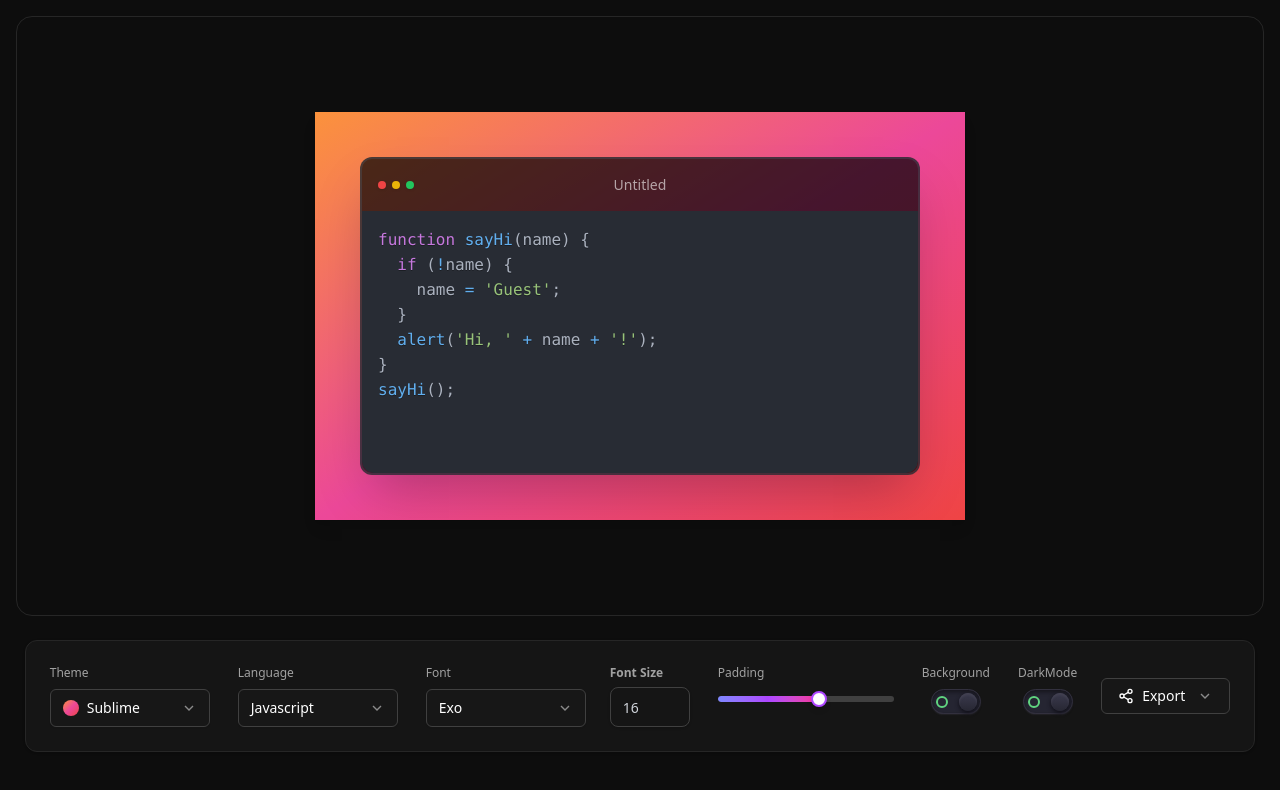
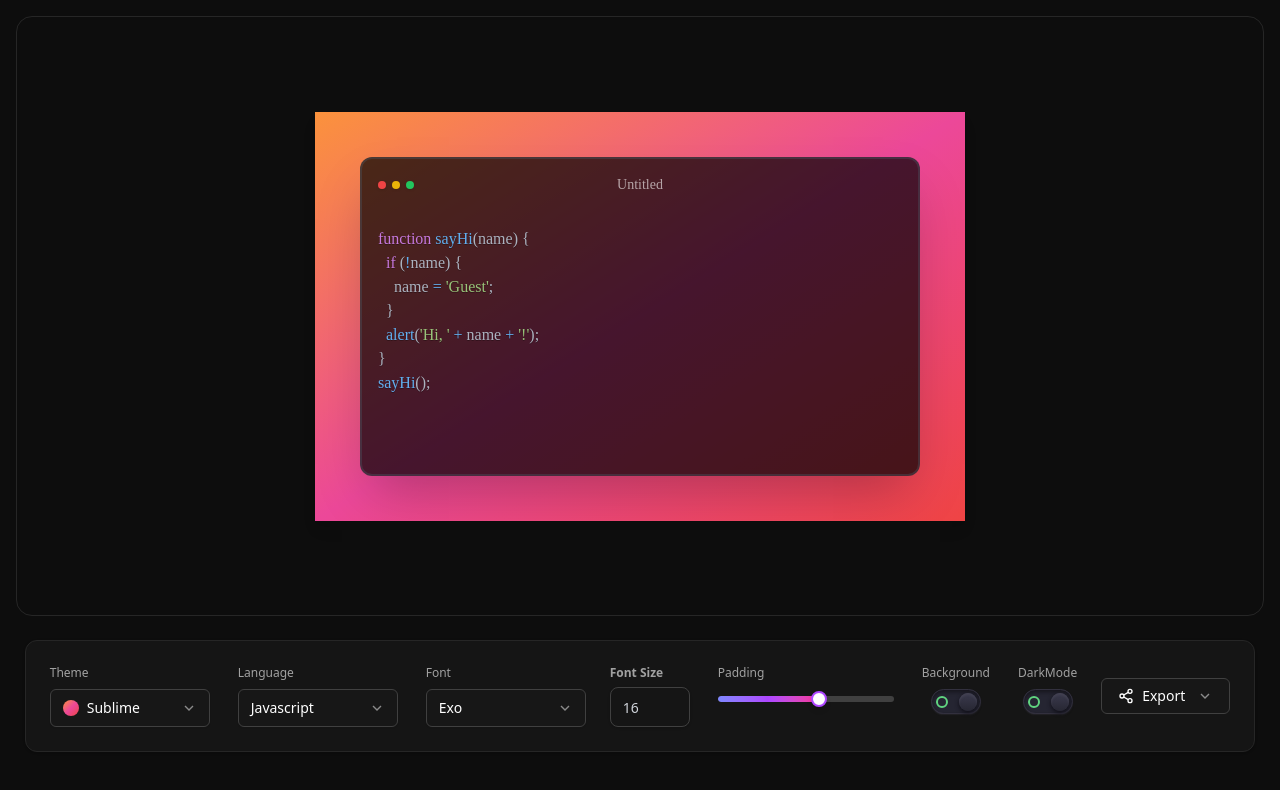
Before and after one commit to Nitesh47kumars/Snippix, a React (Vite) app: page / in a window 1280 px wide. Shown: the top 790 px of the page. Built offline with nearby package versions, Linux system fonts and the light colour scheme; a web font is replaced by a local one.

Commit message:
Fix: Background Transparancy working on Fonts

```diff
--- a/src/Components/SnippetCode.jsx
+++ b/src/Components/SnippetCode.jsx
@@ -2,7 +2,7 @@ import { useContext, useEffect, useRef, useState } from "react";
 import { MyContext } from "../MyContext";
 import SampleCode from "./SampleCode.json";
 import { Prism as SyntaxHighlighter } from "react-syntax-highlighter";
-import { oneDark } from "react-syntax-highlighter/dist/esm/styles/prism"; // theme example
+import { oneDark } from "react-syntax-highlighter/dist/esm/styles/prism";
 
 const SnippetCode = () => {
   const textareaRef = useRef(null);
@@ -12,15 +12,13 @@ const SnippetCode = () => {
   const [code, setCode] = useState("");
 
   useEffect(() => {
-    const randomSnippet = SampleCode[Math.floor(Math.random() * SampleCode.length)];
+    const randomSnippet =
+      SampleCode[Math.floor(Math.random() * SampleCode.length)];
     setCode(randomSnippet);
   }, []);
 
-  const handleChange = (e) => {
-    setCode(e.target.value);
-  };
+  const handleChange = (e) => setCode(e.target.value);
 
-  // Auto resize textarea height
   const autoResize = () => {
     const textarea = textareaRef.current;
     if (textarea) {
@@ -33,45 +31,38 @@ const SnippetCode = () => {
     autoResize();
   }, [code, state.fontSize]);
 
-  const transparentTheme = {
-    'code[class*="language-"]': {
-      color: 'inherit',
-      background: 'transparent',
-      fontFamily: 'inherit',
-      fontSize: 'inherit',
-      textAlign: 'left',
-      whiteSpace: 'pre-wrap',
-      wordSpacing: 'normal',
-      wordBreak: 'break-word',
-      wordWrap: 'break-word',
-      lineHeight: '1.5',
-      tabSize: '2',
-      hyphens: 'none',
-    },
-    'pre[class*="language-"]': {
-      color: 'inherit',
-      background: 'transparent',
-      margin: 0,
-      padding: 0,
-      overflow: 'visible',
-    },
-    // Add styles for tokens you want colored (keywords, strings, etc)
-    'token.comment': { color: '#6a9955' },
-    'token.keyword': { color: '#569cd6' },
-    'token.selector': { color: '#d7ba7d' },
-    'token.function': { color: '#dcdcaa' },
-    'token.variable': { color: '#9cdcfe' },
-    'token.string': { color: '#ce9178' },
-    'token.operator': { color: '#d4d4d4' },
+  // ✅ Define explicit font mapping (same as before)
+  const fontFamilyMap = {
+    fira: "'Fira Code', monospace",
+    jetbrains: "'JetBrains Mono', monospace",
+    roboto: "'Roboto Mono', monospace",
+    inter: "'Inter', sans-serif",
   };
 
+  const fontFamily = state.font ;
+
+  // ✅ Transparent theme that respects color highlighting and your font
+  const transparentTheme = {
+    ...oneDark,
+    'pre[class*="language-"]': {
+      ...oneDark['pre[class*="language-"]'],
+      background: "transparent",
+      fontFamily, // <-- Force your font
+    },
+    'code[class*="language-"]': {
+      ...oneDark['code[class*="language-"]'],
+      background: "transparent",
+      fontFamily, // <-- Force your font
+    },
+  };
 
   return (
     <div className="flex justify-center relative">
       <div
-        className={`max-sm:min-w-[16rem] min-w-[30rem] lg:min-w-[35rem] mx-auto border-2 rounded-xl shadow-2xl ${state.font} ${
+        className={`max-sm:min-w-[16rem] min-w-[30rem] lg:min-w-[35rem] mx-auto border-2 rounded-xl shadow-2xl border-[#4b556366] ${
           state.mode === "dark" ? "bg-[#000000b3]" : "bg-white/50"
-        } border-[#4b556366]`}
+        } ${state.font}`}
+        style={{ fontFamily: fontFamily }} // ✅ ensure wrapper also gets correct font
       >
         {/* Header */}
         <header className="grid grid-cols-6 gap-3 items-center px-4 py-4">
@@ -86,7 +77,11 @@ const SnippetCode = () => {
               type="text"
               spellCheck={false}
               className={`bg-transparent text-center text-sm font-medium focus:outline-none
-                ${state.mode === "dark" ? "text-white placeholder-white/60" : "text-black/70 placeholder-black/50"}`}
+                ${
+                  state.mode === "dark"
+                    ? "text-white placeholder-white/60"
+                    : "text-black/70 placeholder-black/50"
+                }`}
               placeholder="Untitled"
             />
           </div>
@@ -94,17 +89,17 @@ const SnippetCode = () => {
 
         {/* Code container */}
         <div
-          style={{ fontSize: fontSize }}
+          style={{ fontSize: fontSize, fontFamily }}
           className="relative px-4 pb-4 min-h-[100px] overflow-auto rounded-b-xl"
         >
-          {/* Syntax highlighted code */}
+          {/* Highlighted code layer */}
           <SyntaxHighlighter
             language={state.language.toLowerCase()}
-            style={oneDark}
+            style={transparentTheme}
             customStyle={{
               position: "absolute",
-              top: "0",
-              left: "0",
+              top: 0,
+              left: 0,
               margin: 0,
               padding: "1rem",
               pointerEvents: "none",
@@ -113,16 +108,17 @@ const SnippetCode = () => {
               width: "100%",
               height: "100%",
               borderRadius: "0 0 0.75rem 0.75rem",
-              fontFamily: "inherit",
-              fontSize: fontSize,
+              fontFamily, // ✅ force font again
+              fontSize,
               userSelect: "none",
+              backgroundColor: "transparent",
             }}
             showLineNumbers={false}
           >
             {code || " "}
           </SyntaxHighlighter>
 
-          {/* Textarea for editing */}
+          {/* Editable textarea */}
           <textarea
             ref={textareaRef}
             value={code}
@@ -130,8 +126,8 @@ const SnippetCode = () => {
             spellCheck={false}
             className="relative bg-transparent resize-none outline-none w-full h-full text-transparent caret-white"
             style={{
-              fontSize: fontSize,
-              fontFamily: "inherit",
+              fontSize,
+              fontFamily,
               lineHeight: "1.5rem",
               whiteSpace: "pre-wrap",
               wordWrap: "break-word",
```
